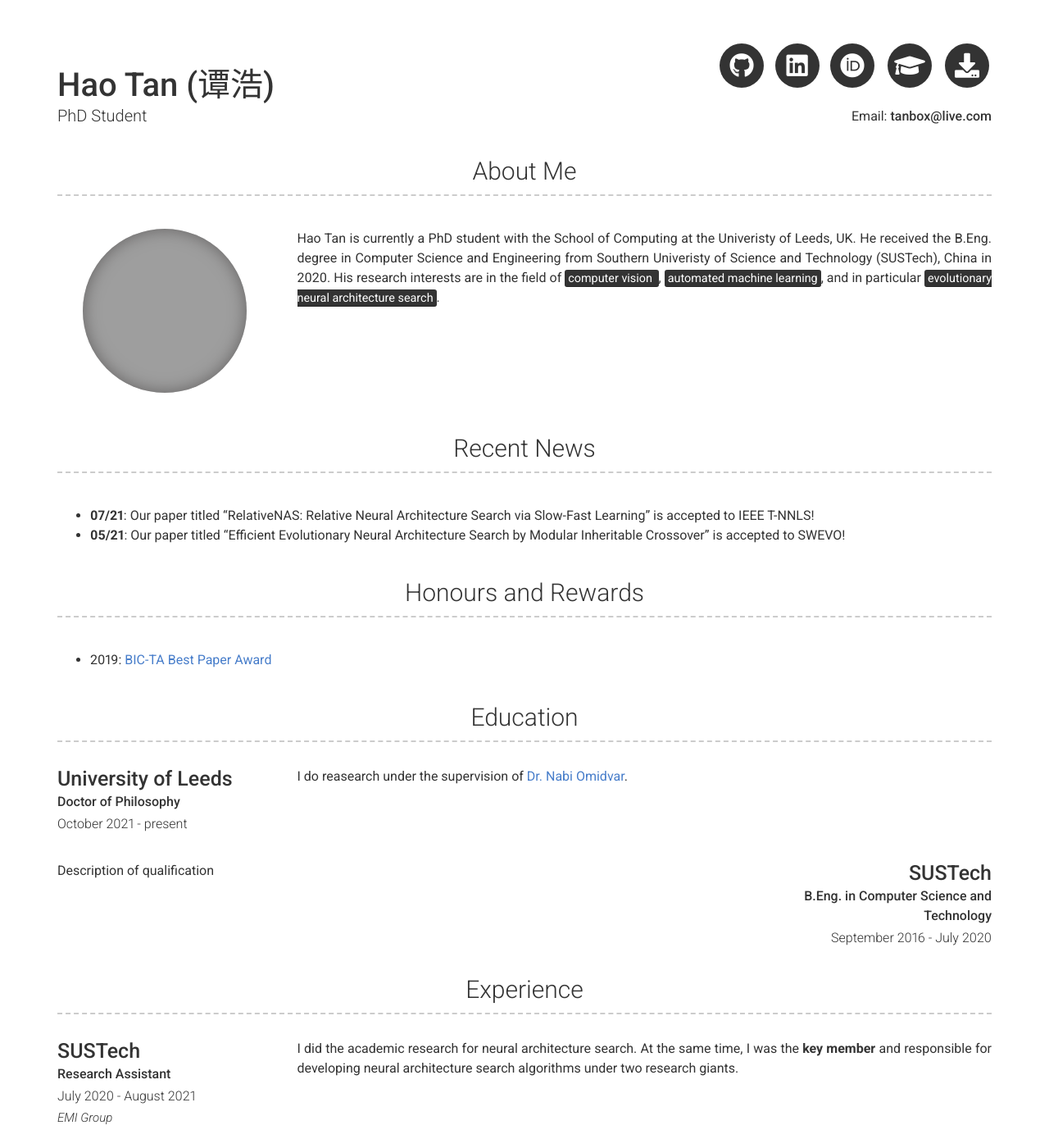
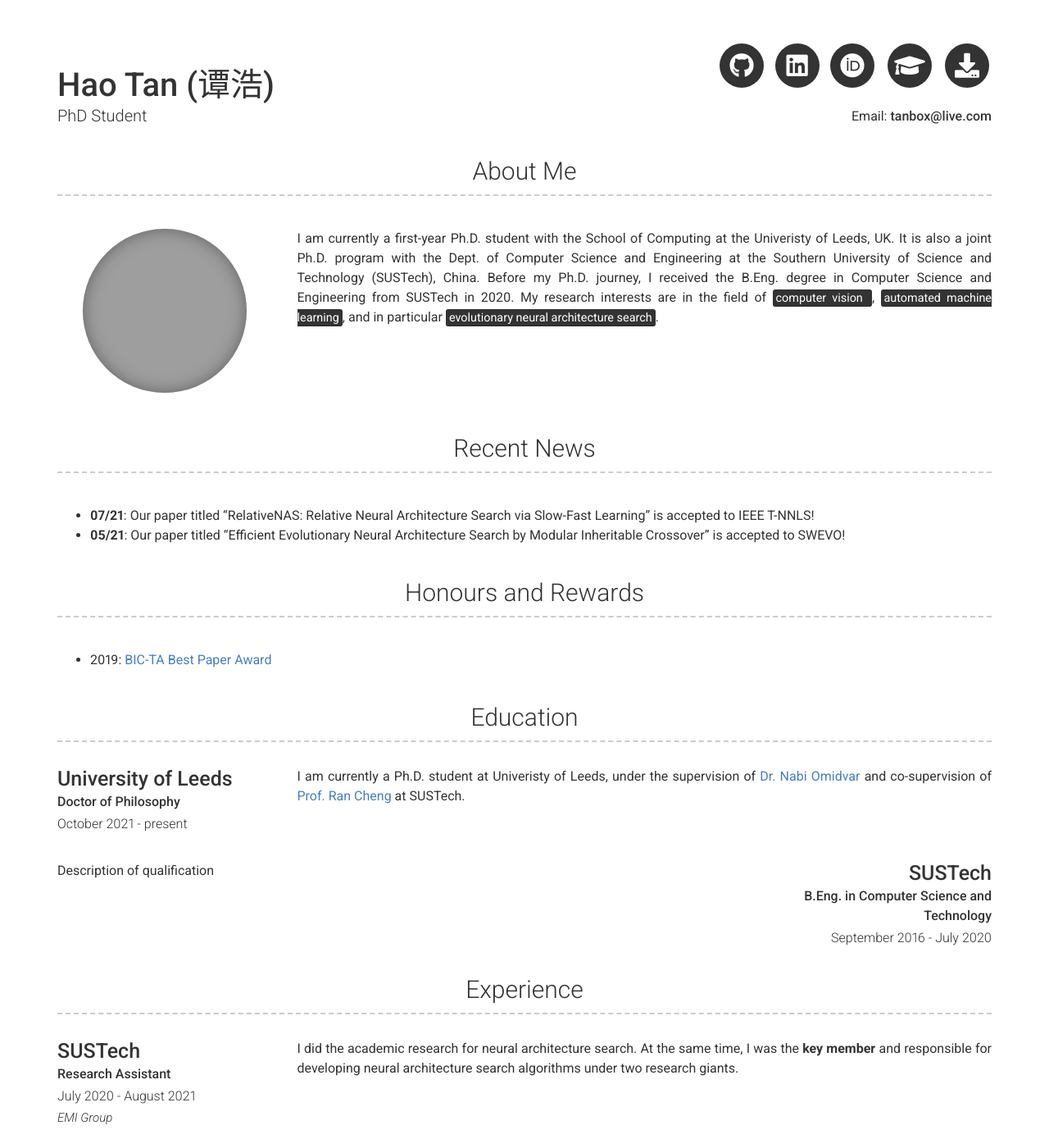
Before and after one commit to haotan1998/haotan1998.github.io, a Jekyll site: the page built from index.md, in a window 1280 px wide and 1400 px high. Shown: the whole window at 82% size. Built offline with Jekyll 4.4.1, drawn with Linux system fonts in a browser that asks for light colours; nearby versions of some CDN libraries; some of the changed text lies outside the part shown; grey boxes are pictures that could not be loaded.

Commit message:
Update _config.yml

```diff
--- a/_config.yml
+++ b/_config.yml
@@ -40,9 +40,10 @@ additional_links:
 # about_title: About Me (Use this to override about section title)
 about_profile_image: images/profile.jpg
 about_content: | # this will include new lines to allow paragraphs
-  Hao Tan is currently a PhD student with the School of Computing at the Univeristy of Leeds, UK.
-  He received the B.Eng. degree in Computer Science and Engineering from Southern Univeristy of Science and Technology (SUSTech), China in 2020.
-  His research interests are in the field of <mark> computer vision </mark>, <mark> automated machine learning</mark>, and in particular <mark> evolutionary neural architecture search</mark>.
+  I am currently a first-year Ph.D. student with the School of Computing at the Univeristy of Leeds, UK.
+  It is also a joint Ph.D. program with the Dept. of Computer Science and Engineering at the Southern University of Science and Technology (SUSTech), China.
+  Before my Ph.D. journey, I received the B.Eng. degree in Computer Science and Engineering from SUSTech in 2020.
+  My research interests are in the field of <mark> computer vision </mark>, <mark> automated machine learning</mark>, and in particular <mark> evolutionary neural architecture search</mark>.
 
 content:
   - title: Recent News
@@ -53,7 +54,7 @@ content:
   - title: Honours and Rewards
     layout: text
     content: | # this will include new lines to allow paragraphs
-      - 2019: [BIC-TA Best Paper Award](httP://emi.sustech.edu.cn/?p=5105)
+      - 2019: [BIC-TA Best Paper Award](http://emi.sustech.edu.cn/?p=5105)
   - title: Education
     layout: list
     content:
@@ -62,7 +63,8 @@ content:
         sub_title: Doctor of Philosophy
         caption: October 2021 - present
         description: | # this will include new lines to allow paragraphs
-          I do reasearch under the supervision of [Dr. Nabi Omidvar](https://www.nomidvar.com).
+          I am currently a Ph.D. student at Univeristy of Leeds, under the supervision of [Dr. Nabi Omidvar](https://www.nomidvar.com) and co-supervision of [Prof. Ran Cheng](http://emi.sustech.edu.cn/?p=4665) at SUSTech.
+
       - layout: right
         title: SUSTech
         sub_title: B.Eng. in Computer Science and Technology
@@ -92,7 +94,7 @@ content:
       Efficient Evolutionary Neural Architecture Search by Modular Inheritable Crossover.
       Swarm and Evolutionary Computation (SWEVO), 2021.
 
-      ## Conferences:
+      ## Conferences
       - **Tao Tan**, Cheng He, Dexuan Tang, Ran Cheng.
       Efficient Evolutionary Neural Architecture Search by Modular Inheritable Crossover.
       International Conference on Bio-inspired Computing: Theories and Applications (BIC-TA), 2019.
```
